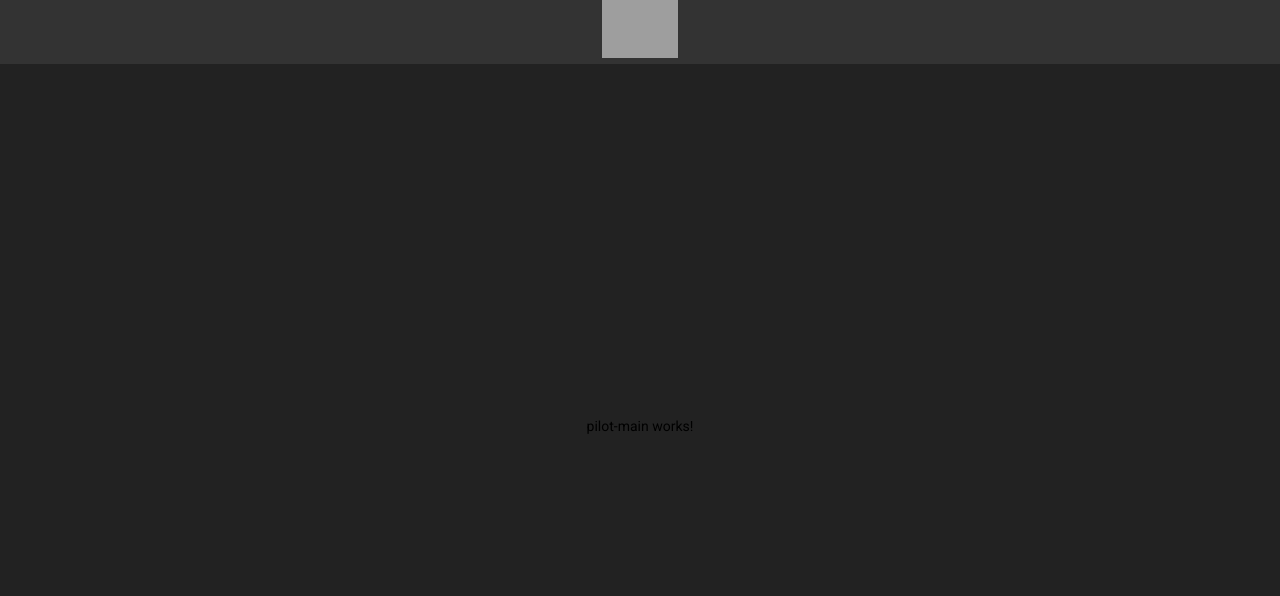
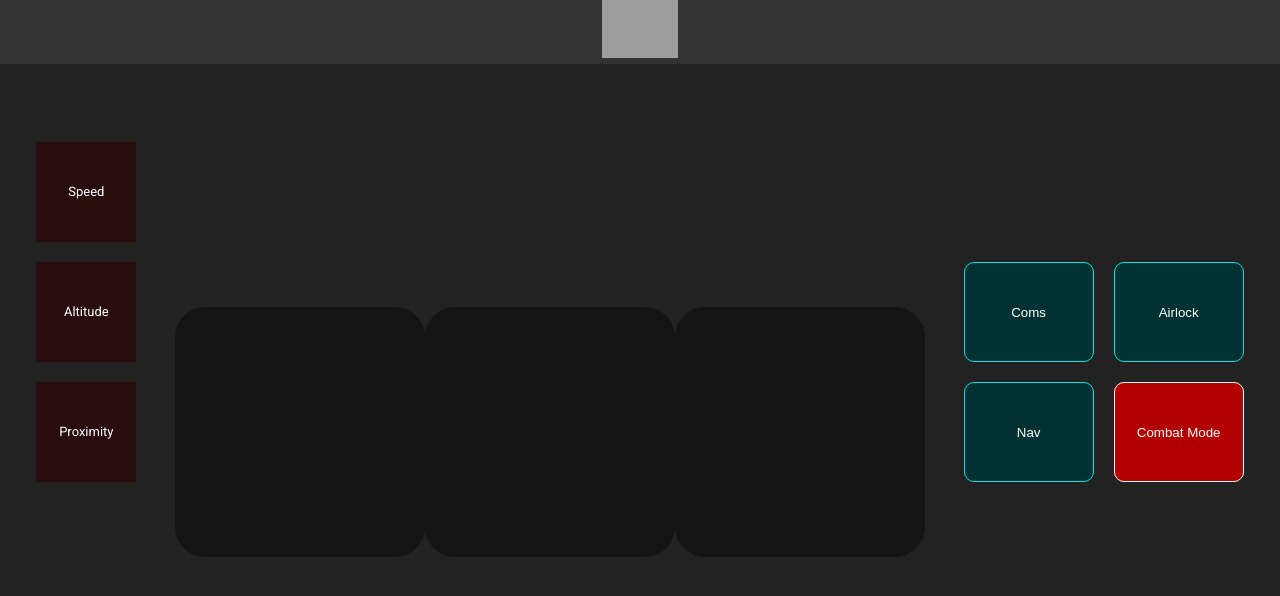
Before and after one commit to esfacumon/rocinante-display, an Angular app: page /pilot in a window 1280 px wide. Shown: the top 596 px of the page. Built offline with nearby package versions, Linux system fonts and the light colour scheme; grey boxes are pictures that could not be loaded.

Commit message:
Intentando hacer la mierda esta

```diff
--- a/src/app/components/pilot/pilot-main/pilot-main.component.css
+++ b/src/app/components/pilot/pilot-main/pilot-main.component.css
@@ -0,0 +1,74 @@
+.main-div{
+
+    display: flex;
+    flex-direction: row;
+
+    justify-content: space-around;
+}
+
+.alerts-section{
+
+    display: grid;
+    grid-template-columns: repeat(1, 100px);
+    grid-template-rows: repeat(5, 100px);
+    grid-gap: 20px;
+
+    align-self: center;
+}
+
+.roci-img{
+    margin: 10px;
+}
+
+.buttons-section{
+    display: flex;
+    flex-direction: column;
+
+    justify-content: center;
+    align-items: center;
+}
+
+
+.buttons-section-nav{
+
+    display: grid;
+
+    grid-template-columns: repeat(2, 130px);
+    grid-template-rows: repeat(3, 100px);
+
+    grid-gap: 20px;
+}
+
+.buttons-section-nav :nth-last-child(-n+2){
+    grid-column: span 1;
+}
+
+.camera{
+    height: 250px;
+    width: 250px;
+    background-color: rgb(20, 20, 20);
+    border-radius: 30px;
+}
+
+ .cameras-section{
+    grid-template-columns: repeat(1, 100px);
+    grid-template-rows: repeat(1, 100px);
+    gap: 5px;
+    margin: 30px ;
+    align-self: center;
+}
+
+.cameras-section-nav :first-child{
+    flex: none none 100%
+}
+.cameras-section-nav :not(:first-child){
+    flex: none 4 50%
+}
+
+.cameras-section-nav{
+    display: flex;
+}
+/*
+.cameras-section-nav :nth-last-child(-n+2){
+    grid-column: span 1;
+} */
--- a/src/app/components/pilot/pilot-main/pilot-main.component.html
+++ b/src/app/components/pilot/pilot-main/pilot-main.component.html
@@ -1 +1,31 @@
-<p>pilot-main works!</p>
+<div class="component-div main-div">
+    <div class="alerts-section">
+        <div class="alert-indicator">
+            <h6>Speed</h6>
+        </div>
+        <div class="alert-indicator">
+            <h6>Altitude</h6>
+        </div>
+        <div class="alert-indicator">
+            <h6>Proximity</h6>
+        </div>
+    </div>
+
+    <div class="cameras-section">
+        <div class="cameras-section-nav">
+            <div class="camera"></div>
+            <div class="camera"></div>
+            <div class="camera"></div>
+        </div>
+    </div>
+
+    <div class="buttons-section">
+        <div class="buttons-section-nav">
+            <button class="button-default" routerLink="/comander/coms">Coms</button>
+            <button class="button-default" routerLink="/comander/airlock">Airlock</button>
+            <button class="button-default" routerLink="/comander/nav">Nav</button>
+            <button class="button-danger" routerLink="/comander/combat">Combat Mode</button>
+        </div>
+
+    </div>
+</div>
--- a/src/app/components/pilot/pilot-main/pilot-main.component.ts
+++ b/src/app/components/pilot/pilot-main/pilot-main.component.ts
@@ -3,7 +3,7 @@ import { Component, OnInit } from '@angular/core';
 @Component({
   selector: 'app-pilot-main',
   templateUrl: './pilot-main.component.html',
-  styleUrls: ['./pilot-main.component.css']
+  styleUrls: ['./pilot-main.component.css', '../../sharedStyles.css']
 })
 export class PilotMainComponent implements OnInit {
 
```
